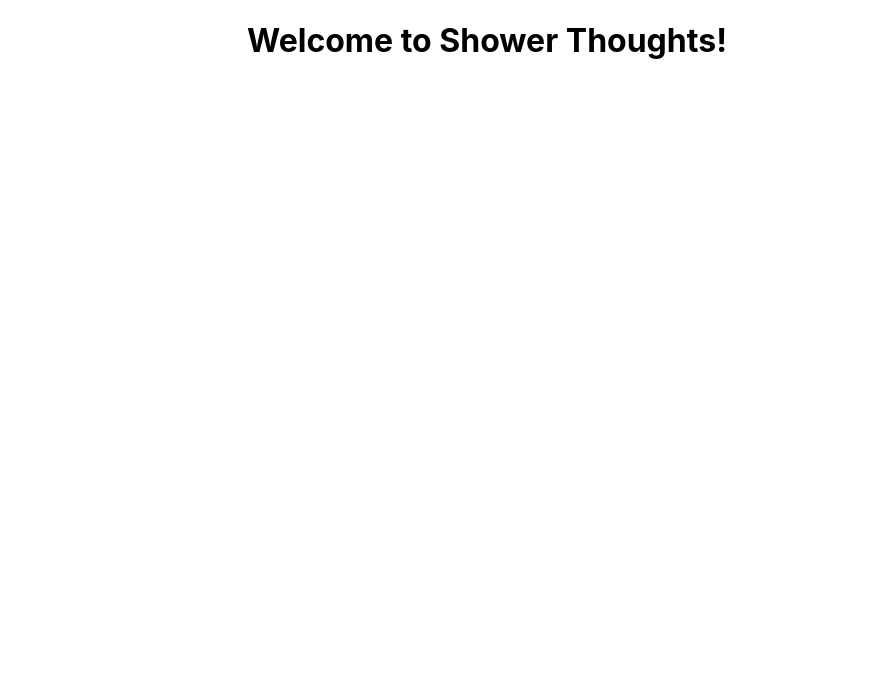
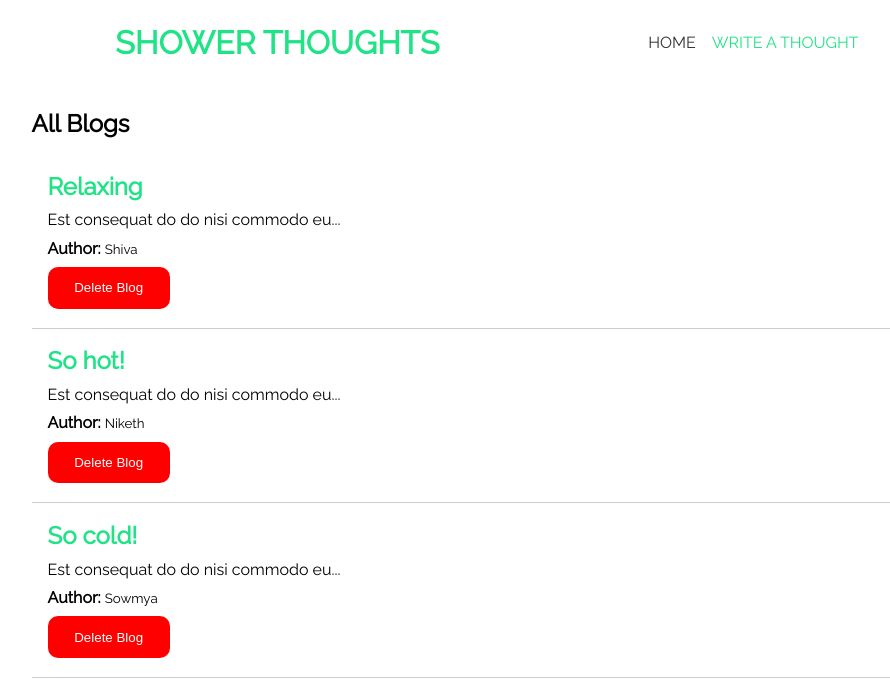
Before and after one commit to shivaprakash-sudo/shower-thoughts, a React (Create React App) app: page / in a window 1280 px wide. Shown: the top 696 px of the page, without its empty margins (153-1043 px from the left). Built offline with nearby package versions, Linux system fonts and the light colour scheme.

Commit message:
added content and stylings

```diff
--- a/public/index.html
+++ b/public/index.html
@@ -13,15 +13,10 @@
       user's mobile device or desktop. See https://developers.google.com/web/fundamentals/web-app-manifest/
     -->
     <link rel="manifest" href="%PUBLIC_URL%/manifest.json" />
-    <!--
-      Notice the use of %PUBLIC_URL% in the tags above.
-      It will be replaced with the URL of the `public` folder during the build.
-      Only files inside the `public` folder can be referenced from the HTML.
-
-      Unlike "/favicon.ico" or "favicon.ico", "%PUBLIC_URL%/favicon.ico" will
-      work correctly both with client-side routing and a non-root public URL.
-      Learn how to configure a non-root public URL by running `npm run build`.
-    -->
+    <!-- google fonts -->
+    <link rel="preconnect" href="https://fonts.googleapis.com" />
+    <link rel="preconnect" href="https://fonts.gstatic.com" crossorigin />
+    <link href="https://fonts.googleapis.com/css2?family=Raleway&display=swap" rel="stylesheet" />
     <title>Shower Thoughts</title>
 </head>
 
--- a/src/App.css
+++ /dev/null
@@ -1,38 +0,0 @@
-.App {
-  text-align: center;
-}
-
-.App-logo {
-  height: 40vmin;
-  pointer-events: none;
-}
-
-@media (prefers-reduced-motion: no-preference) {
-  .App-logo {
-    animation: App-logo-spin infinite 20s linear;
-  }
-}
-
-.App-header {
-  background-color: #282c34;
-  min-height: 100vh;
-  display: flex;
-  flex-direction: column;
-  align-items: center;
-  justify-content: center;
-  font-size: calc(10px + 2vmin);
-  color: white;
-}
-
-.App-link {
-  color: #61dafb;
-}
-
-@keyframes App-logo-spin {
-  from {
-    transform: rotate(0deg);
-  }
-  to {
-    transform: rotate(360deg);
-  }
-}
--- a/src/App.js
+++ b/src/App.js
@@ -1,12 +1,12 @@
-import "./App.css";
 import Navbar from "./Navbar";
+import Home from "./Home";
 
 function App() {
-  const mainTitle = "Welcome to Shower Thoughts!";
   return (
     <div className="App">
-      <div className="content">
-        <h1>{mainTitle}</h1>
+      <Navbar />
+      <div className="content container">
+        <Home />
       </div>
     </div>
   );
--- /dev/null
+++ b/src/BlogList.js
@@ -0,0 +1,27 @@
+const BlogList = ({ blogs, title, handleDeleteBlog }) => {
+  return (
+    <div className="blog-list">
+      <h2 className="blog-list-title">{title}</h2>
+      {blogs.map((blog) => (
+        <div key={blog.id} className="blog-preview">
+          <a className="blog-heading-link" href="/">
+            <h3 className="blog-heading">{blog.title}</h3>
+          </a>
+          <p className="blog-body">{blog.body}</p>
+          <strong className="blog-author">Author: </strong>
+          <small>{blog.author}</small>
+          <button
+            className="btn btn-danger"
+            onClick={() => {
+              handleDeleteBlog(blog.id);
+            }}
+          >
+            Delete Blog
+          </button>
+        </div>
+      ))}
+    </div>
+  );
+};
+
+export default BlogList;
--- /dev/null
+++ b/src/Home.js
@@ -0,0 +1,44 @@
+import { useState } from "react";
+import BlogList from "./BlogList";
+
+const Home = () => {
+  const [blogs, setBlogs] = useState([
+    {
+      title: "Relaxing",
+      body: "Est consequat do do nisi commodo eu...",
+      author: "Shiva",
+      id: 1,
+    },
+    {
+      title: "So hot!",
+      body: "Est consequat do do nisi commodo eu...",
+      author: "Niketh",
+      id: 2,
+    },
+    {
+      title: "So cold!",
+      body: "Est consequat do do nisi commodo eu...",
+      author: "Sowmya",
+      id: 3,
+    },
+  ]);
+
+  const handleDeleteBlog = (id) => {
+    const newBlogs = blogs.filter((blog) => blog.id !== id);
+    setBlogs(newBlogs);
+  };
+
+  return (
+    <div className="container home">
+      <div className="blogs">
+        <BlogList
+          blogs={blogs}
+          title="All Blogs"
+          handleDeleteBlog={handleDeleteBlog}
+        />
+      </div>
+    </div>
+  );
+};
+
+export default Home;
--- a/src/Navbar.js
+++ b/src/Navbar.js
@@ -1,12 +1,17 @@
 const Navbar = () => {
   return (
-    <nav className="nav">
-      <h1>Shower Thoughts</h1>
+    <nav className="container nav txt-center d-flex">
+      <a className="page-heading-link" href="/">
+        <h1>Shower Thoughts</h1>
+      </a>
       <div className="links">
-        <ul>
-          <li>Home</li>
-          <li>Shower Thoughts</li>
-          <li>Write a Thought</li>
+        <ul className="nav-list d-flex">
+          <li className="nav-list--item">
+            <a href="/">Home</a>
+          </li>
+          <li className="nav-list--item">
+            <a href="/write_thought">Write a Thought</a>
+          </li>
         </ul>
       </div>
     </nav>
--- a/src/index.css
+++ b/src/index.css
@@ -1,13 +1,184 @@
-body {
-  margin: 0;
-  font-family: -apple-system, BlinkMacSystemFont, 'Segoe UI', 'Roboto', 'Oxygen',
-    'Ubuntu', 'Cantarell', 'Fira Sans', 'Droid Sans', 'Helvetica Neue',
-    sans-serif;
-  -webkit-font-smoothing: antialiased;
-  -moz-osx-font-smoothing: grayscale;
+:root {
+    --greenish-cyan-theme: #20e386;
 }
 
-code {
-  font-family: source-code-pro, Menlo, Monaco, Consolas, 'Courier New',
-    monospace;
+html {
+    font-size: 14px;
 }
+
+* {
+    margin: 0;
+    padding: 0;
+    box-sizing: border-box;
+}
+
+body {
+    font-family: "Raleway", sans-serif;
+}
+
+ul {
+    list-style: none;
+}
+
+a {
+    text-decoration: none;
+}
+
+a:hover {
+    text-decoration: underline dashed;
+}
+
+
+/* utility classes */
+
+.container {
+    max-width: 1000px;
+    margin: 0 auto;
+    padding: 0 2%;
+}
+
+.txt-center {
+    text-align: center;
+}
+
+.txt-left {
+    text-align: left;
+}
+
+.btn {
+    margin: 0.7em 0;
+    cursor: pointer;
+    padding: 1em 2em;
+    border: none;
+    border-radius: 10px;
+    -webkit-border-radius: 10px;
+    -moz-border-radius: 10px;
+    -ms-border-radius: 10px;
+    -o-border-radius: 10px;
+}
+
+.btn-theme {
+    background: var(--greenish-cyan-theme);
+}
+
+.btn:hover {
+    color: #fff;
+    transform: scale(1.07);
+    -webkit-transform: scale(1.07);
+    -moz-transform: scale(1.07);
+    -ms-transform: scale(1.07);
+    -o-transform: scale(1.07);
+}
+
+.btn-danger {
+    display: block;
+    background: #f00;
+    color: #fff;
+}
+
+
+/* navbar */
+
+.nav {
+    padding: 1.5em;
+}
+
+.nav h1 {
+    font-size: 2rem;
+    color: var(--greenish-cyan-theme);
+    margin-bottom: 0.7em;
+}
+
+.page-heading-link:hover {
+    text-decoration: none;
+}
+
+.nav a {
+    color: #333;
+    text-transform: uppercase;
+}
+
+.nav-list {
+    justify-content: space-between;
+}
+
+.nav-list--item+.nav-list--item {
+    margin-top: 0.7em;
+}
+
+.nav-list--item:last-child a {
+    color: var(--greenish-cyan-theme);
+}
+
+
+/* blog preview */
+
+.blog-preview {
+    padding: 0.6em 1em;
+    border-bottom: 1px solid #ccc;
+    margin: 0.5em 0;
+}
+
+.blog-preview:hover {
+    transform: scale(1.01);
+    border-radius: 10px;
+    box-shadow: -1px -3px 8px #ccc;
+    -webkit-border-radius: 10px;
+    -moz-border-radius: 10px;
+    -ms-border-radius: 10px;
+    -o-border-radius: 10px;
+    -webkit-transform: scale(1.01);
+    -moz-transform: scale(1.01);
+    -ms-transform: scale(1.01);
+    -o-transform: scale(1.01);
+}
+
+.blog-list-title {
+    margin: 1em 0;
+}
+
+.blog-heading-link {
+    text-decoration: none;
+}
+
+.blog-heading-link:hover {
+    text-decoration: underline dashed;
+}
+
+.blog-heading {
+    font-size: 1.5em;
+    color: var(--greenish-cyan-theme);
+}
+
+.blog-body {
+    margin: 0.6em 0;
+}
+
+
+/* responsive design */
+
+@media (min-width: 700px) {
+    html {
+        font-size: 16px;
+    }
+    .d-flex {
+        display: flex;
+    }
+    .nav {
+        justify-content: space-around;
+        align-items: center;
+    }
+    .nav h1 {
+        margin-bottom: 0;
+    }
+    .nav-list {
+        align-items: center;
+    }
+    .nav-list a:hover {
+        color: var(--greenish-cyan-theme);
+    }
+    .nav-list--item:last-child {
+        margin-top: 0;
+        margin-left: 1em;
+    }
+}
```
Also changed, not shown: src/WriteThought.js (added, +9 -0 lines).
